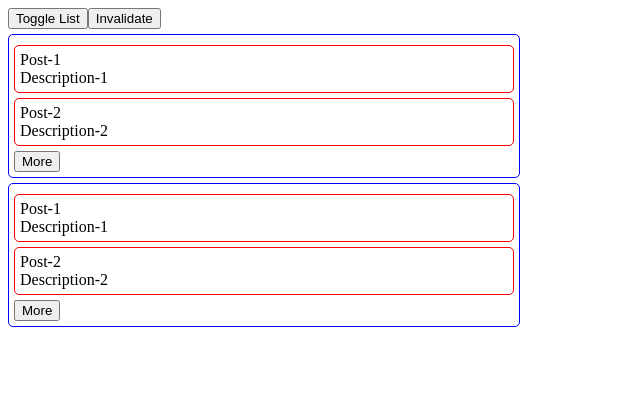
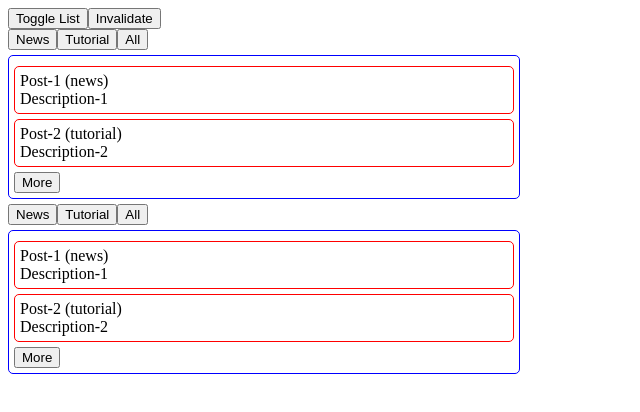
Before and after one commit to fedorovsky/vite-react-ts, a React (Vite) app: page / in a window 1280 px wide. Shown: the top 412 px of the page, without its empty margins (0-640 px from the left). Built offline with nearby package versions, Linux system fonts and the light colour scheme; data requests are answered from the project's data file.

Commit message:
added category

```diff
--- a/mock/db.json
+++ b/mock/db.json
@@ -1,54 +1,313 @@
 {
   "posts": [
-    {"id": "1", "title": "Post-1", "description": "Description-1"},
-    {"id": "2", "title": "Post-2", "description": "Description-2"},
-    {"id": "3", "title": "Post-3", "description": "Description-3"},
-    {"id": "4", "title": "Post-4", "description": "Description-4"},
-    {"id": "5", "title": "Post-5", "description": "Description-5"},
-    {"id": "6", "title": "Post-6", "description": "Description-6"},
-    {"id": "7", "title": "Post-7", "description": "Description-7"},
-    {"id": "8", "title": "Post-8", "description": "Description-8"},
-    {"id": "9", "title": "Post-9", "description": "Description-9"},
-    {"id": "10", "title": "Post-10", "description": "Description-10"},
-    {"id": "11", "title": "Post-11", "description": "Description-11"},
-    {"id": "12", "title": "Post-12", "description": "Description-12"},
-    {"id": "13", "title": "Post-13", "description": "Description-13"},
-    {"id": "14", "title": "Post-14", "description": "Description-14"},
-    {"id": "15", "title": "Post-15", "description": "Description-15"},
-    {"id": "16", "title": "Post-16", "description": "Description-16"},
-    {"id": "17", "title": "Post-17", "description": "Description-17"},
-    {"id": "18", "title": "Post-18", "description": "Description-18"},
-    {"id": "19", "title": "Post-19", "description": "Description-19"},
-    {"id": "20", "title": "Post-20", "description": "Description-20"},
-    {"id": "21", "title": "Post-21", "description": "Description-21"},
-    {"id": "22", "title": "Post-22", "description": "Description-22"},
-    {"id": "23", "title": "Post-23", "description": "Description-23"},
-    {"id": "24", "title": "Post-24", "description": "Description-24"},
-    {"id": "25", "title": "Post-25", "description": "Description-25"},
-    {"id": "26", "title": "Post-26", "description": "Description-26"},
-    {"id": "27", "title": "Post-27", "description": "Description-27"},
-    {"id": "28", "title": "Post-28", "description": "Description-28"},
-    {"id": "29", "title": "Post-29", "description": "Description-29"},
-    {"id": "30", "title": "Post-30", "description": "Description-30"},
-    {"id": "31", "title": "Post-31", "description": "Description-31"},
-    {"id": "32", "title": "Post-32", "description": "Description-32"},
-    {"id": "33", "title": "Post-33", "description": "Description-33"},
-    {"id": "34", "title": "Post-34", "description": "Description-34"},
-    {"id": "35", "title": "Post-35", "description": "Description-35"},
-    {"id": "36", "title": "Post-36", "description": "Description-36"},
-    {"id": "37", "title": "Post-37", "description": "Description-37"},
-    {"id": "38", "title": "Post-38", "description": "Description-38"},
-    {"id": "39", "title": "Post-39", "description": "Description-39"},
-    {"id": "40", "title": "Post-40", "description": "Description-40"},
-    {"id": "41", "title": "Post-41", "description": "Description-41"},
-    {"id": "42", "title": "Post-42", "description": "Description-42"},
-    {"id": "43", "title": "Post-43", "description": "Description-43"},
-    {"id": "44", "title": "Post-44", "description": "Description-44"},
-    {"id": "45", "title": "Post-45", "description": "Description-45"},
-    {"id": "46", "title": "Post-46", "description": "Description-46"},
-    {"id": "47", "title": "Post-47", "description": "Description-47"},
-    {"id": "48", "title": "Post-48", "description": "Description-48"},
-    {"id": "49", "title": "Post-49", "description": "Description-49"},
-    {"id": "50", "title": "Post-50", "description": "Description-50"}
+    {
+      "id": "1",
+      "title": "Post-1 (news)",
+      "description": "Description-1",
+      "category": "news"
+    },
+    {
+      "id": "2",
+      "title": "Post-2 (tutorial)",
+      "description": "Description-2",
+      "category": "tutorial"
+    },
+    {
+      "id": "3",
+      "title": "Post-3 (opinion)",
+      "description": "Description-3",
+      "category": "opinion"
+    },
+    {
+      "id": "4",
+      "title": "Post-4 (review)",
+      "description": "Description-4",
+      "category": "review"
+    },
+    {
+      "id": "5",
+      "title": "Post-5 (interview)",
+      "description": "Description-5",
+      "category": "interview"
+    },
+
+    {
+      "id": "6",
+      "title": "Post-6 (news)",
+      "description": "Description-6",
+      "category": "news"
+    },
+    {
+      "id": "7",
+      "title": "Post-7 (tutorial)",
+      "description": "Description-7",
+      "category": "tutorial"
+    },
+    {
+      "id": "8",
+      "title": "Post-8 (opinion)",
+      "description": "Description-8",
+      "category": "opinion"
+    },
+    {
+      "id": "9",
+      "title": "Post-9 (review)",
+      "description": "Description-9",
+      "category": "review"
+    },
+    {
+      "id": "10",
+      "title": "Post-10 (interview)",
+      "description": "Description-10",
+      "category": "interview"
+    },
+
+    {
+      "id": "11",
+      "title": "Post-11 (news)",
+      "description": "Description-11",
+      "category": "news"
+    },
+    {
+      "id": "12",
+      "title": "Post-12 (tutorial)",
+      "description": "Description-12",
+      "category": "tutorial"
+    },
+    {
+      "id": "13",
+      "title": "Post-13 (opinion)",
+      "description": "Description-13",
+      "category": "opinion"
+    },
+    {
+      "id": "14",
+      "title": "Post-14 (review)",
+      "description": "Description-14",
+      "category": "review"
+    },
+    {
+      "id": "15",
+      "title": "Post-15 (interview)",
+      "description": "Description-15",
+      "category": "interview"
+    },
+
+    {
+      "id": "16",
+      "title": "Post-16 (news)",
+      "description": "Description-16",
+      "category": "news"
+    },
+    {
+      "id": "17",
+      "title": "Post-17 (tutorial)",
+      "description": "Description-17",
+      "category": "tutorial"
+    },
+    {
+      "id": "18",
+      "title": "Post-18 (opinion)",
+      "description": "Description-18",
+      "category": "opinion"
+    },
+    {
+      "id": "19",
+      "title": "Post-19 (review)",
+      "description": "Description-19",
+      "category": "review"
+    },
+    {
+      "id": "20",
+      "title": "Post-20 (interview)",
+      "description": "Description-20",
+      "category": "interview"
+    },
+
+    {
+      "id": "21",
+      "title": "Post-21 (news)",
+      "description": "Description-21",
+      "category": "news"
+    },
+    {
+      "id": "22",
+      "title": "Post-22 (tutorial)",
+      "description": "Description-22",
+      "category": "tutorial"
+    },
+    {
+      "id": "23",
+      "title": "Post-23 (opinion)",
+      "description": "Description-23",
+      "category": "opinion"
+    },
+    {
+      "id": "24",
+      "title": "Post-24 (review)",
+      "description": "Description-24",
+      "category": "review"
+    },
+    {
+      "id": "25",
+      "title": "Post-25 (interview)",
+      "description": "Description-25",
+      "category": "interview"
+    },
+
+    {
+      "id": "26",
+      "title": "Post-26 (news)",
+      "description": "Description-26",
+      "category": "news"
+    },
+    {
+      "id": "27",
+      "title": "Post-27 (tutorial)",
+      "description": "Description-27",
+      "category": "tutorial"
+    },
+    {
+      "id": "28",
+      "title": "Post-28 (opinion)",
+      "description": "Description-28",
+      "category": "opinion"
+    },
+    {
+      "id": "29",
+      "title": "Post-29 (review)",
+      "description": "Description-29",
+      "category": "review"
+    },
+    {
+      "id": "30",
+      "title": "Post-30 (interview)",
+      "description": "Description-30",
+      "category": "interview"
+    },
+
+    {
+      "id": "31",
+      "title": "Post-31 (news)",
+      "description": "Description-31",
+      "category": "news"
+    },
+    {
+      "id": "32",
+      "title": "Post-32 (tutorial)",
+      "description": "Description-32",
+      "category": "tutorial"
+    },
+    {
+      "id": "33",
+      "title": "Post-33 (opinion)",
+      "description": "Description-33",
+      "category": "opinion"
+    },
+    {
+      "id": "34",
+      "title": "Post-34 (review)",
+      "description": "Description-34",
+      "category": "review"
+    },
+    {
+      "id": "35",
+      "title": "Post-35 (interview)",
+      "description": "Description-35",
+      "category": "interview"
+    },
+
+    {
+      "id": "36",
+      "title": "Post-36 (news)",
+      "description": "Description-36",
+      "category": "news"
+    },
+    {
+      "id": "37",
+      "title": "Post-37 (tutorial)",
+      "description": "Description-37",
+      "category": "tutorial"
+    },
+    {
+      "id": "38",
+      "title": "Post-38 (opinion)",
+      "description": "Description-38",
+      "category": "opinion"
+    },
+    {
+      "id": "39",
+      "title": "Post-39 (review)",
+      "description": "Description-39",
+      "category": "review"
+    },
+    {
+      "id": "40",
+      "title": "Post-40 (interview)",
+      "description": "Description-40",
+      "category": "interview"
+    },
+
+    {
+      "id": "41",
+      "title": "Post-41 (news)",
+      "description": "Description-41",
+      "category": "news"
+    },
+    {
+      "id": "42",
+      "title": "Post-42 (tutorial)",
+      "description": "Description-42",
+      "category": "tutorial"
+    },
+    {
+      "id": "43",
+      "title": "Post-43 (opinion)",
+      "description": "Description-43",
+      "category": "opinion"
+    },
+    {
+      "id": "44",
+      "title": "Post-44 (review)",
+      "description": "Description-44",
+      "category": "review"
+    },
+    {
+      "id": "45",
+      "title": "Post-45 (interview)",
+      "description": "Description-45",
+      "category": "interview"
+    },
+
+    {
+      "id": "46",
+      "title": "Post-46 (news)",
+      "description": "Description-46",
+      "category": "news"
+    },
+    {
+      "id": "47",
+      "title": "Post-47 (tutorial)",
+      "description": "Description-47",
+      "category": "tutorial"
+    },
+    {
+      "id": "48",
+      "title": "Post-48 (opinion)",
+      "description": "Description-48",
+      "category": "opinion"
+    },
+    {
+      "id": "49",
+      "title": "Post-49 (review)",
+      "description": "Description-49",
+      "category": "review"
+    },
+    {
+      "id": "50",
+      "title": "Post-50 (interview)",
+      "description": "Description-50",
+      "category": "interview"
+    }
   ]
 }
--- a/package.json
+++ b/package.json
@@ -32,7 +32,7 @@
     "eslint": "^8.56.0",
     "eslint-plugin-react-hooks": "^4.6.0",
     "eslint-plugin-react-refresh": "^0.4.5",
-    "json-server": "^1.0.0-alpha.23",
+    "json-server": "^1.0.0-beta.3",
     "npm-run-all": "^4.1.5",
     "prettier": "^3.2.5",
     "typescript": "^5.3.3",
--- a/src/app/posts/api/api.ts
+++ b/src/app/posts/api/api.ts
@@ -6,6 +6,7 @@ const postSchema = v.object({
   id: v.string(),
   title: v.string(),
   description: v.string(),
+  category: v.string(),
 });
 
 const PostsSchema = v.array(postSchema);
@@ -17,9 +18,13 @@ type PaginationParams = {
   limit: number; // Количество загружаемых постов за раз
 };
 
+type GetPostsArgs = {
+  category?: string; // Опциональный фильтр по категории
+};
+
 const postsApi = apiService.injectEndpoints({
   endpoints: (build) => ({
-    getPosts: build.infiniteQuery<Post[], void, PaginationParams>({
+    getPosts: build.infiniteQuery<Post[], GetPostsArgs, PaginationParams>({
       responseSchema: PostsSchema,
       infiniteQueryOptions: {
         initialPageParam: {
@@ -27,8 +32,8 @@ const postsApi = apiService.injectEndpoints({
           limit: 2, // Загружаем по 2 поста за раз
         },
         getNextPageParam: (
-          lastPage,
-          allPages,
+          _lastPage,
+          _allPages,
           lastPageParam,
           allPageParams,
         ) => {
@@ -39,10 +44,21 @@ const postsApi = apiService.injectEndpoints({
           };
         },
       },
-      query: ({ pageParam: { offset, limit } }) => ({
-        url: `posts?_start=${offset}&_limit=${limit}`, // Формируем URL для запроса с пагинацией
-        method: 'GET',
-      }),
+      query: ({ pageParam: { offset, limit }, queryArg: { category } }) => {
+        const params = new URLSearchParams({
+          _start: String(offset),
+          _limit: String(limit),
+        });
+
+        if (category) {
+          params.set('category', category);
+        }
+
+        return {
+          url: `posts?${params}`, // Формируем URL для запроса с пагинацией
+          method: 'GET',
+        };
+      },
       providesTags: ['Posts'], // Позволяет инвалидировать кешированные данные
     }),
   }),
--- a/src/app/posts/components/posts/posts.tsx
+++ b/src/app/posts/components/posts/posts.tsx
@@ -1,9 +1,14 @@
+import * as React from 'react';
 import { Post } from './post';
 import * as Styled from './posts.styled.ts';
 import { useGetPostsInfiniteQuery } from '@/app/posts/api';
 
 export const Posts = () => {
-  const { data, fetchNextPage } = useGetPostsInfiniteQuery();
+  const [category, setCategory] = React.useState('');
+
+  const { data, fetchNextPage } = useGetPostsInfiniteQuery({
+    category: category,
+  });
 
   console.log('data', data);
 
@@ -14,11 +19,22 @@ export const Posts = () => {
   const allResults = data?.pages.flat() ?? [];
 
   return (
-    <Styled.Posts>
-      {allResults?.map((post) => (
-        <Post key={post.id} title={post.title} description={post.description} />
-      ))}
-      <button onClick={handleMoreClick}>More</button>
-    </Styled.Posts>
+    <>
+      <div>
+        <button onClick={() => setCategory('news')}>News</button>
+        <button onClick={() => setCategory('tutorial')}>Tutorial</button>
+        <button onClick={() => setCategory('')}>All</button>
+      </div>
+      <Styled.Posts>
+        {allResults?.map((post) => (
+          <Post
+            key={post.id}
+            title={post.title}
+            description={post.description}
+          />
+        ))}
+        <button onClick={handleMoreClick}>More</button>
+      </Styled.Posts>
+    </>
   );
 };
```
Also changed, not shown: 2 other files (tests, documents, lock files or other folders).
